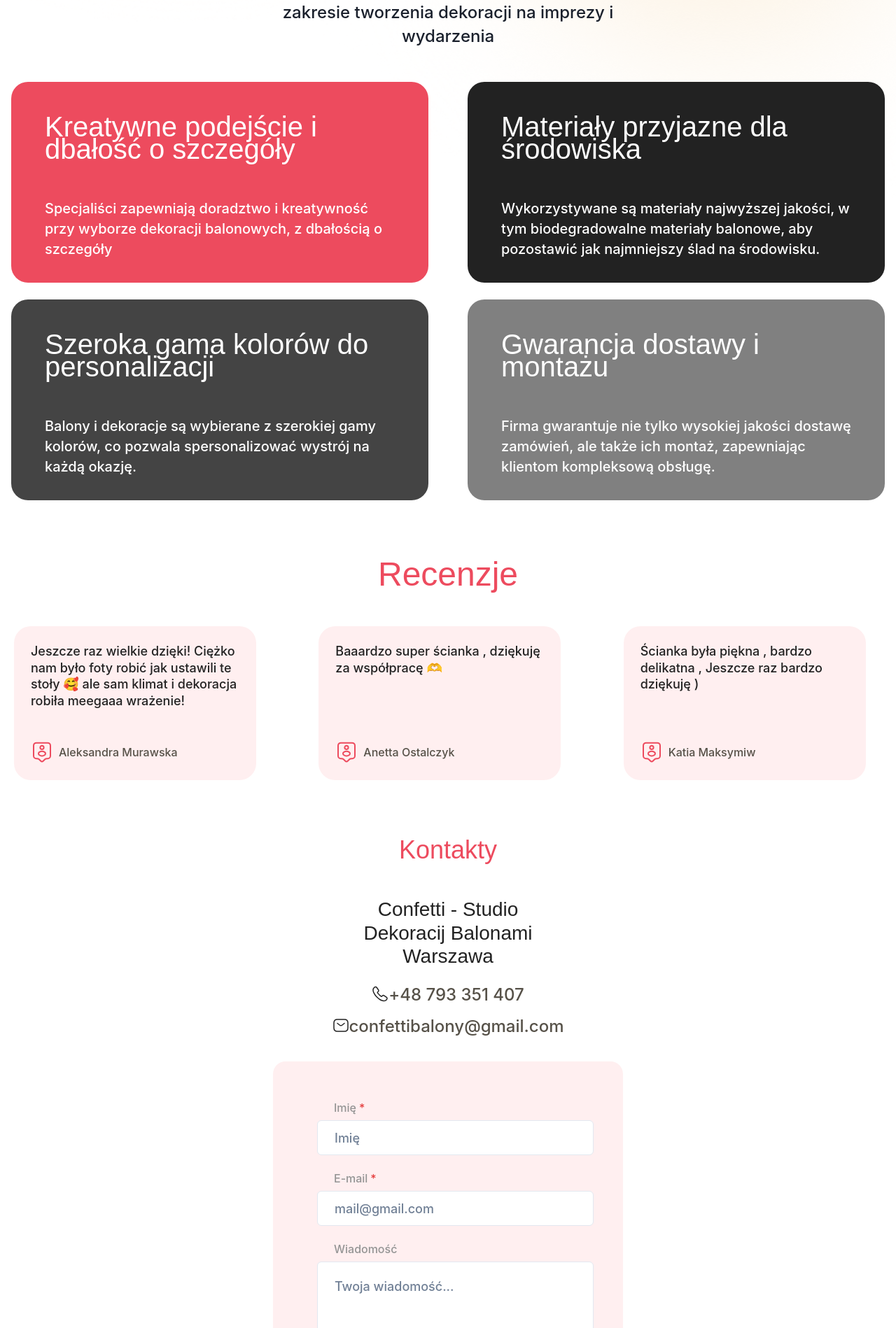
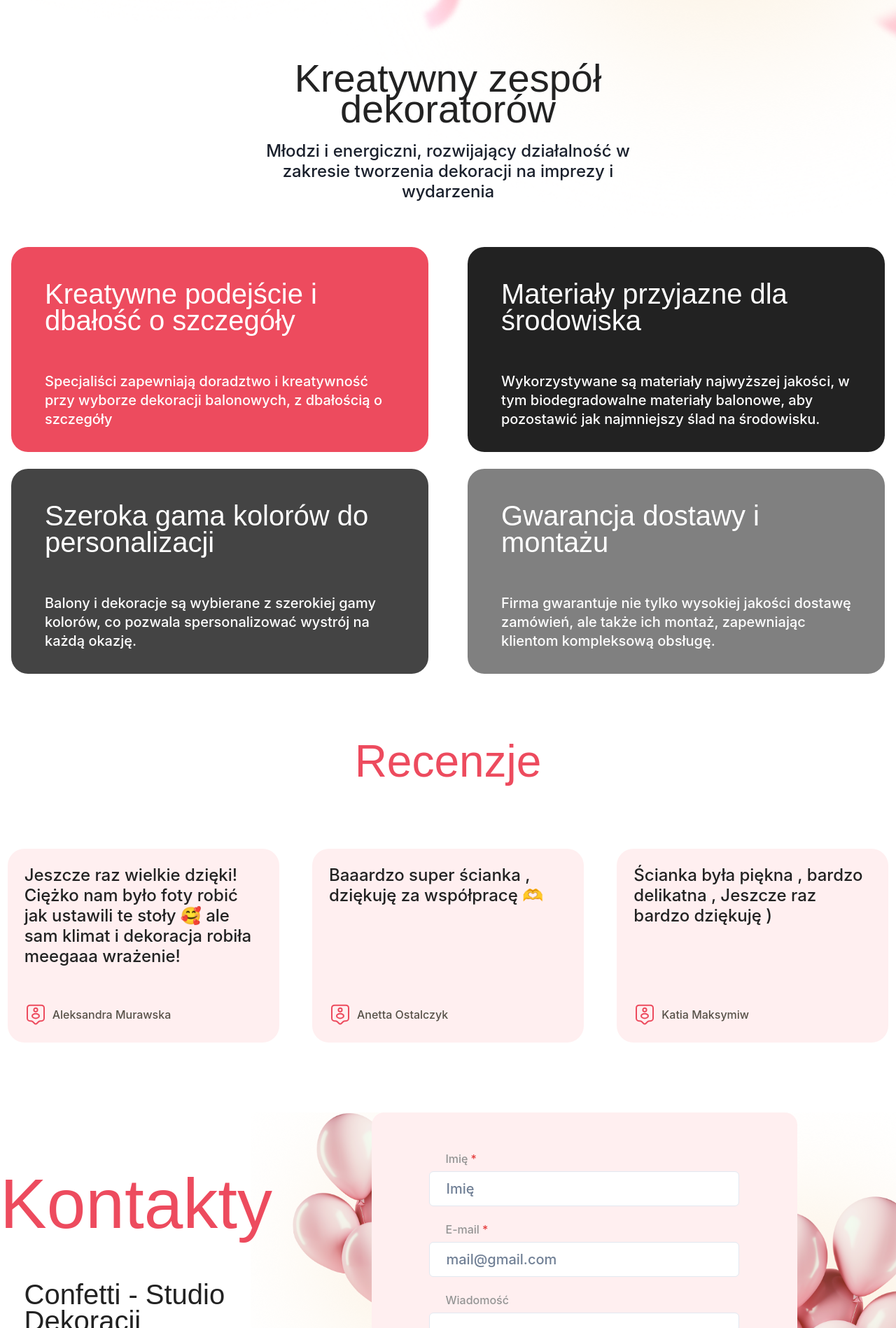
Before and after one commit to SerhiiRud/Confetti, a React (Create React App) app: page / in a window 1280 px wide. Shown: the part 902-2800 px from the top of the page at 70% size. Built offline with nearby package versions, Linux system fonts and the light colour scheme; a web font is replaced by a local one.

Commit message:
pc styles

```diff
--- a/src/components/AboutSlide.jsx
+++ b/src/components/AboutSlide.jsx
@@ -5,7 +5,7 @@ export const AboutSlide = ({ title, content, background }) => {
     <Box
       mx={'auto'}
       w={['320px', '596px']}
-      h={['253px', '287px']}
+      h={['253px', '287px', '293px']}
       p={['24px', '48px']}
       color={'#FFF'}
       bg={background}
@@ -17,7 +17,7 @@ export const AboutSlide = ({ title, content, background }) => {
         textAlign={'left'}
         fontSize={['24px', '40px']}
         fontWeight={500}
-        lineHeight={[1.2, 0.8]}
+        lineHeight={[1.2, 0.8, 0.95]}
         letterSpacing={-0.01}
       >
         {title}
@@ -25,7 +25,7 @@ export const AboutSlide = ({ title, content, background }) => {
       <Text
         fontSize={['16px', '20px']}
         fontWeight={500}
-        lineHeight={1.45}
+        lineHeight={[1.45, 1.45, 1.35]}
         letterSpacing={-0.01}
       >
         {content}
--- a/src/components/AboutUs.jsx
+++ b/src/components/AboutUs.jsx
@@ -5,13 +5,13 @@ import { AboutSlide } from './AboutSlide';
 
 export const AboutUs = () => {
   return (
-    <Box as="section" id="about" mb={['124px', '80px']}>
+    <Box as="section" id="about" mb={['124px', '80px', '100px']}>
       <Heading
         maxW={['260px', '520px']}
-        mb={'16px'}
+        mb={['16px', '16px', '24px']}
         mx={'auto'}
         textAlign="center"
-        fontSize={['36px', '48px']}
+        fontSize={['36px', '48px', '56px']}
         fontWeight={500}
         lineHeight={[0.77, 0.79]}
         letterSpacing={-0.01}
@@ -21,12 +21,12 @@ export const AboutUs = () => {
       </Heading>
       <Box
         maxW={['260px', '520px']}
-        mb={['36px', '48px']}
+        mb={['36px', '48px', '64px']}
         mx={'auto'}
         textAlign="center"
         fontFamily={'Inter'}
         fontSize={['20px', '24px']}
-        lineHeight={1.4}
+        lineHeight={[1.4, 1.4, 1.2]}
         fontWeight={500}
       >
         Młodzi i energiczni, rozwijający działalność w zakresie tworzenia
--- a/src/components/ContactUs.jsx
+++ b/src/components/ContactUs.jsx
@@ -2,14 +2,29 @@ import { Box, Heading, Link } from '@chakra-ui/react';
 import { ReactComponent as CallIcon } from '../images/svg/call.svg';
 import { ReactComponent as MailIcon } from '../images/svg/sms.svg';
 import { Form } from './Form';
+import baloons from '../images/jpg/HeroDesktopBalloons.png';
 
 export const ContactUs = () => {
   return (
-    <Box as="section" id="contactus" mb={'80px'}>
+    <Box
+      as="section"
+      id="contactus"
+      display={['block', 'block', 'flex']}
+      mb={'80px'}
+      backgroundImage={['none', `url(${baloons})`, `url(${baloons})`]}
+      backgroundRepeat={'no-repeat'}
+      backgroundSize={['90%', '90%', '80%']}
+      backgroundPosition={['center', 'center', '140% 40%']}
+    >
+      <Box
+        display={['block', 'block', 'flex']}
+        flexDirection={'column'}
+        justifyContent={'center'}
+      >
         <Heading
-        mb={['36px', '48px']}
-        textAlign="center"
-        fontSize={'36px'}
+          mb={['36px', '48px', '56px']}
+          textAlign={['center', 'center', 'left']}
+          fontSize={['36px', '48px', '100px']}
           fontWeight={500}
           lineHeight={1.1}
           letterSpacing={-0.01}
@@ -18,13 +33,13 @@ export const ContactUs = () => {
           Kontakty
         </Heading>
         <Box
-        mb={'24px'}
+          mb={['24px', '24px', '32px']}
           mx={'auto'}
           w={['320px', '320px']}
-        textAlign="center"
-        fontSize={'28px'}
+          textAlign={['center', 'center', 'left']}
+          fontSize={['28px', '28px', '40px']}
           fontWeight={500}
-        lineHeight={[0.79, 1.2]}
+          lineHeight={[0.79, 1.2, 0.95]}
           letterSpacing={-0.01}
           color={'rgb(34, 34, 34)'}
         >
@@ -33,7 +48,7 @@ export const ContactUs = () => {
         <Box
           mb={'16px'}
           display={'flex'}
-        justifyContent={'center'}
+          justifyContent={['center', 'center', 'left']}
           fontFamily={'Inter'}
           fontSize={['20px', '24px']}
           fontWeight={500}
@@ -47,7 +62,7 @@ export const ContactUs = () => {
         <Box
           mb={'36px'}
           display={'flex'}
-        justifyContent={'center'}
+          justifyContent={['center', 'center', 'left']}
           fontFamily={'Inter'}
           fontSize={['20px', '24px']}
           fontWeight={500}
@@ -60,6 +75,7 @@ export const ContactUs = () => {
             confettibalony@gmail.com
           </Link>
         </Box>
+      </Box>
       <Form />
     </Box>
   );
--- a/src/components/Form.jsx
+++ b/src/components/Form.jsx
@@ -12,10 +12,10 @@ export const Form = () => {
     <Box
       as="form"
       mx={'auto'}
-      w={['360px', '500px']}
-      h={['569px', '634px']}
+      w={['360px', '500px', '608px']}
+      h={['569px', '634px', '608px']}
       py={['51px', '57px']}
-      px={['16px', '63px']}
+      px={['16px', '63px', '82px']}
       display={'flex'}
       flexDir={'column'}
       borderRadius={18}
@@ -36,10 +36,10 @@ export const Form = () => {
         <Input
           placeholder="Imię"
           mx={'auto'}
-          w={['320px', '395px']}
+          w={['320px', '395px', '443px']}
           p={'24px'}
           fontFamily={'Inter'}
-          fontSize={'18px'}
+          fontSize={['18px', '20px', '20px']}
           fontWeight={500}
           lineHeight={1.2}
           letterSpacing={-0.01}
@@ -63,10 +63,10 @@ export const Form = () => {
           placeholder="mail@gmail.com"
           errorBorderColor="red.300"
           mx={'auto'}
-          w={['320px', '395px']}
+          w={['320px', '395px', '443px']}
           p={'24px'}
           fontFamily={'Inter'}
-          fontSize={'18px'}
+          fontSize={['18px', '20px', '20px']}
           fontWeight={500}
           lineHeight={1.2}
           letterSpacing={-0.01}
@@ -89,11 +89,11 @@ export const Form = () => {
         <Textarea
           placeholder="Twoja wiadomość..."
           mx={'auto'}
-          w={['320px', '395px']}
-          h={'128px'}
+          w={['320px', '395px', '443px']}
+          h={['128px', '136px', '136px']}
           p={'24px'}
           fontFamily={'Inter'}
-          fontSize={'18px'}
+          fontSize={['18px', '20px', '20px']}
           fontWeight={500}
           lineHeight={1.2}
           letterSpacing={-0.01}
@@ -105,7 +105,7 @@ export const Form = () => {
         type="submit"
         mx={'auto'}
         p={'32px'}
-        w={['320px', '395px']}
+        w={['320px', '395px', '443px']}
         h={['62px', '80px']}
         fontFamily={'Anzeigen Grotesk T'}
         fontSize={['28px', '40px']}
--- a/src/components/Header.jsx
+++ b/src/components/Header.jsx
@@ -65,9 +65,14 @@ export const Header = ({ className }) => {
         </Portal>
       </Box>
 
-      <Modal isOpen={isOpen} onClose={onClose}>
+      <Modal isOpen={isOpen} onClose={onClose} w={'100%'}>
         <ModalOverlay />
-        <ModalContent w={'360px'} h={'500px'} py={'30px'} px={'20px'}>
+        <ModalContent
+          w={['360px', '768px', '1440px']}
+          h={['500px', '500px', '600px']}
+          py={['30px', '32px', '37px']}
+          px={['20px', '30px', '112px']}
+        >
           <ModalCloseButton onClick={onClose} mt={'20px'} mr={'10px'}>
             <CloseIcon />
           </ModalCloseButton>
--- a/src/components/Hero.jsx
+++ b/src/components/Hero.jsx
@@ -26,7 +26,7 @@ export const Hero = () => {
     <Box
       as="section"
       id="hero"
-      h={['524px', '778px']}
+      h={['524px', '778px', '992px']}
       pt={'212px'}
       backgroundImage={[
         `url(${backgroundMob})`,
@@ -53,10 +53,10 @@ export const Hero = () => {
     >
       <Heading
         mx={'auto'}
-        w={['320px', '484px']}
-        fontSize={['40px', '64px']}
+        w={['320px', '484px', '771px']}
+        fontSize={['40px', '64px', '88px']}
         fontWeight={500}
-        lineHeight={[0.8, 1.25]}
+        lineHeight={[0.8, 1.25, 0.9]}
         letterSpacing={-0.01}
         textAlign={'center'}
         color={'rgb(237, 75, 94)'}
--- a/src/components/MenuItem.jsx
+++ b/src/components/MenuItem.jsx
@@ -3,7 +3,7 @@ import { Link as SmoothLink } from 'react-scroll';
 
 export const MenuItem = ({ anchor, content, onClose }) => {
   return (
-    <ListItem mt={'24px'}>
+    <ListItem mt={['24px', '36px']}>
       <ChakraLink
         as={SmoothLink}
         to={anchor}
@@ -11,7 +11,7 @@ export const MenuItem = ({ anchor, content, onClose }) => {
         offset={-70}
         duration={1000}
         color={'rgb(34, 34, 34)'}
-        fontSize={'24px'}
+        fontSize={['24px', '40px']}
         fontWeight={500}
         lineHeight={0.79}
         letterSpacing={-0.01}
--- a/src/components/ReviewSlide.jsx
+++ b/src/components/ReviewSlide.jsx
@@ -7,9 +7,9 @@ export const ReviewSlide = ({ content, author }) => {
       display={'flex'}
       flexDirection={'column'}
       justifyContent={'space-between'}
-      mx={['auto', '20px']}
-      w={['320px', '346px']}
-      h={['229px', '220px']}
+      mx={['auto', '20px', 'auto']}
+      w={['320px', '346px', '388px']}
+      h={['229px', '220px', '277px']}
       p={'24px'}
       bg={'rgb(255, 239, 240)'}
       borderRadius={'24px'}
@@ -17,9 +17,9 @@ export const ReviewSlide = ({ content, author }) => {
     >
       <Text
         textAlign={'left'}
-        fontSize={'18px'}
+        fontSize={['18px', '18px', '24px']}
         fontWeight={500}
-        lineHeight={1.3}
+        lineHeight={[1.3, 1.3, 1.2]}
         letterSpacing={-0.01}
         color={'rgb(34, 34, 34)'}
       >
--- a/src/components/Reviews.jsx
+++ b/src/components/Reviews.jsx
@@ -5,13 +5,18 @@ import { ReviewSlide } from './ReviewSlide';
 
 export const Reviews = () => {
   return (
-    <Box as="section" id="reviews" mb={['124px', '80px']} fontFamily={'Inter'}>
+    <Box
+      as="section"
+      id="reviews"
+      mb={['124px', '80px', '100px']}
+      fontFamily={'Inter'}
+    >
       <Heading
-        mb={['36px', '48px']}
+        mb={['36px', '48px', '100px']}
         textAlign="center"
-        fontSize={['36px', '48px']}
+        fontSize={['36px', '48px', '64px']}
         fontWeight={500}
-        lineHeight={1.1}
+        lineHeight={[1.1, 1.1, 0.79]}
         letterSpacing={-0.01}
         color={'rgb(237, 75, 94)'}
       >
--- a/src/utils/theme.js
+++ b/src/utils/theme.js
@@ -15,7 +15,6 @@ const fonts = {
 
 const colors = {
   logoColor: 'rgb(237, 75, 94)',
-  test: '#f7fafc',
 };
 
 const breakpoints = {
```
Lines whose indentation alone changed are shown as unchanged.
